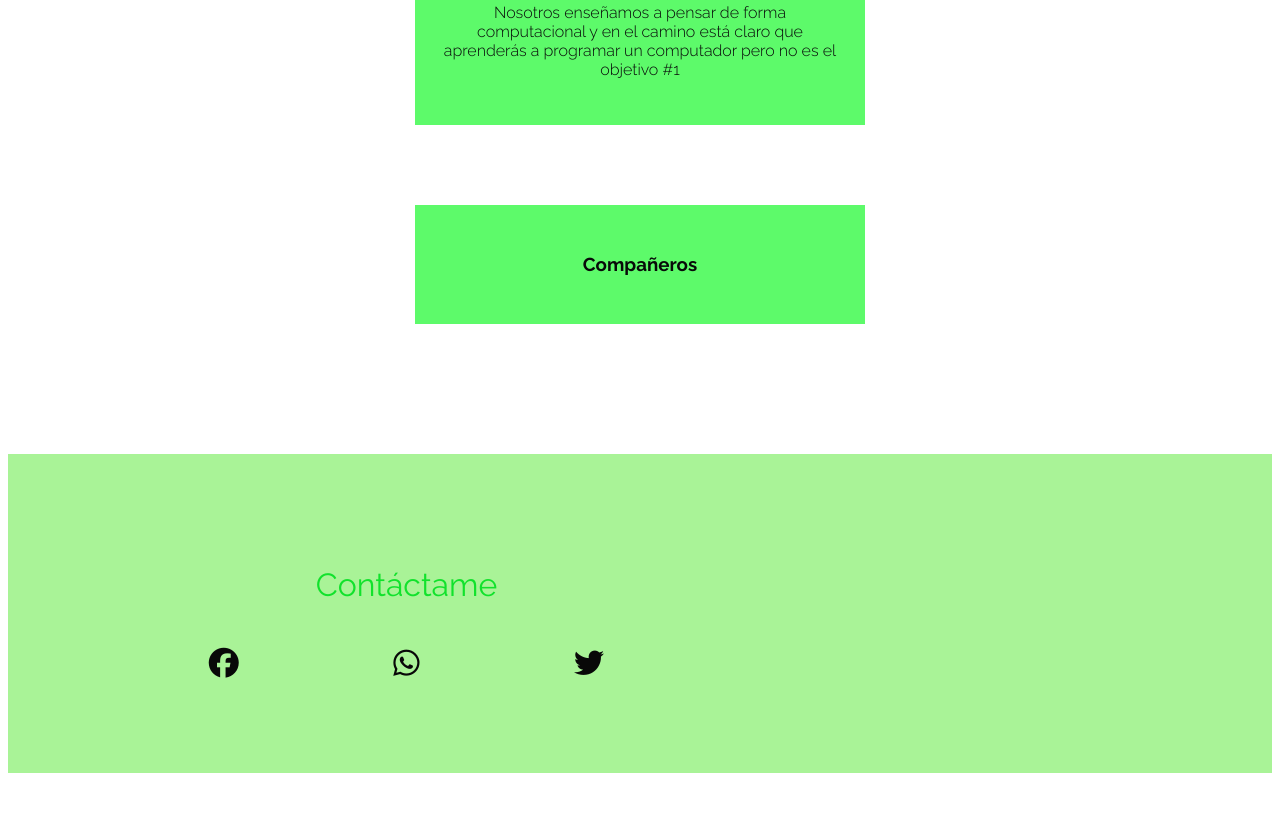
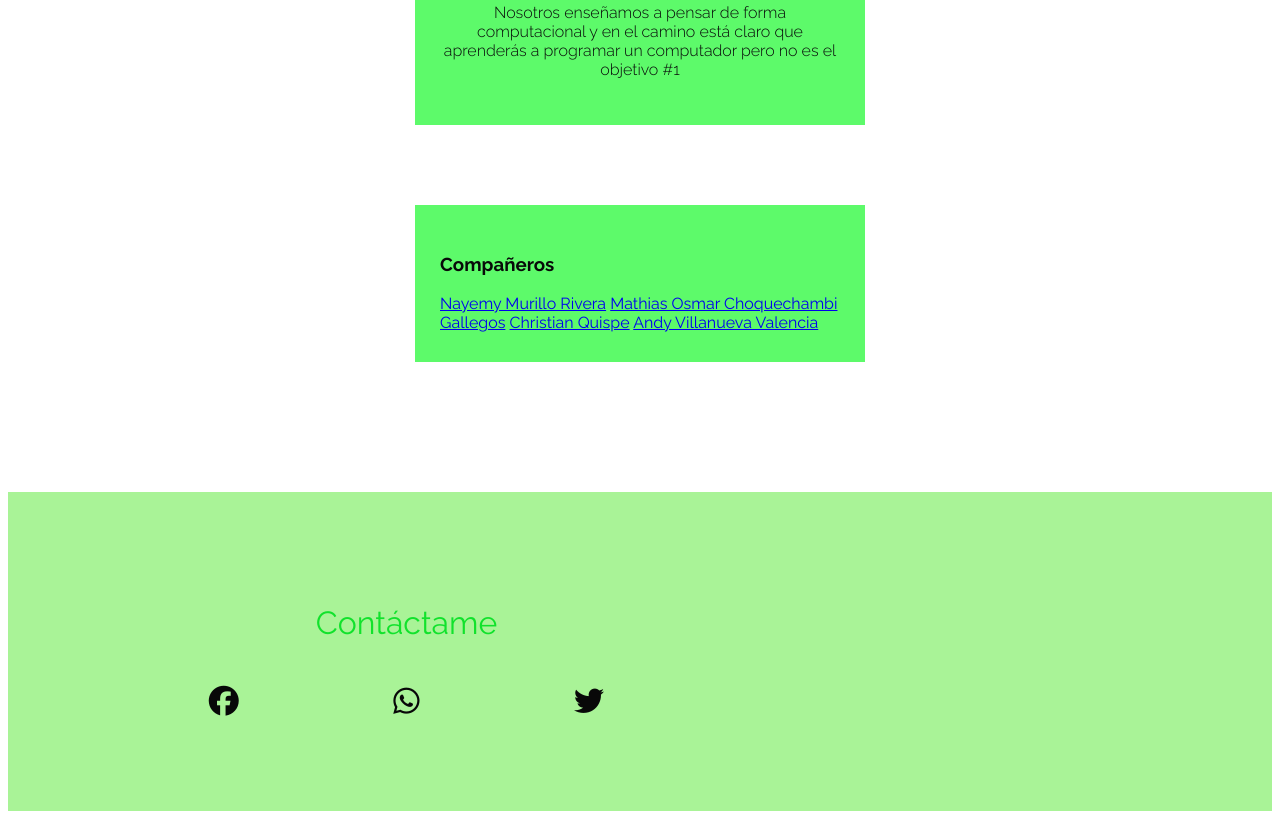
Before and after one commit to nayalem/Nayalemarunechahua.github.io, a plain HTML site: page index.html in a window 1280 px wide. Shown: the part 2415-3234 px from the top of the page. Before the commit the page ends 3196 px from the top, so only its background shows below. Drawn offline with Linux system fonts and the light colour scheme.

Commit message:
Compañeros

```diff
--- a/index.html
+++ b/index.html
@@ -79,6 +79,10 @@
                     <div class="testimonio_persona">
                         <div class="testimonio__text">
                             <h3 class="testimoni_otro">Compañeros</h3>
+                            <a href="https://nayemymurillo.github.io/NayemyMurilloRivera.github.io/">Nayemy Murillo Rivera</a>
+                            <a href="https://mathiasosmarchoquechambigallegos.github.io/">Mathias Osmar Choquechambi Gallegos</a>
+                            <a href="https://christianbrandon97.github.io/">Christian Quispe</a>
+                            <a href="https://andyvillanueva24.github.io/Andy-Villanueva/">Andy Villanueva Valencia</a>
 
 
                         </div>
```
